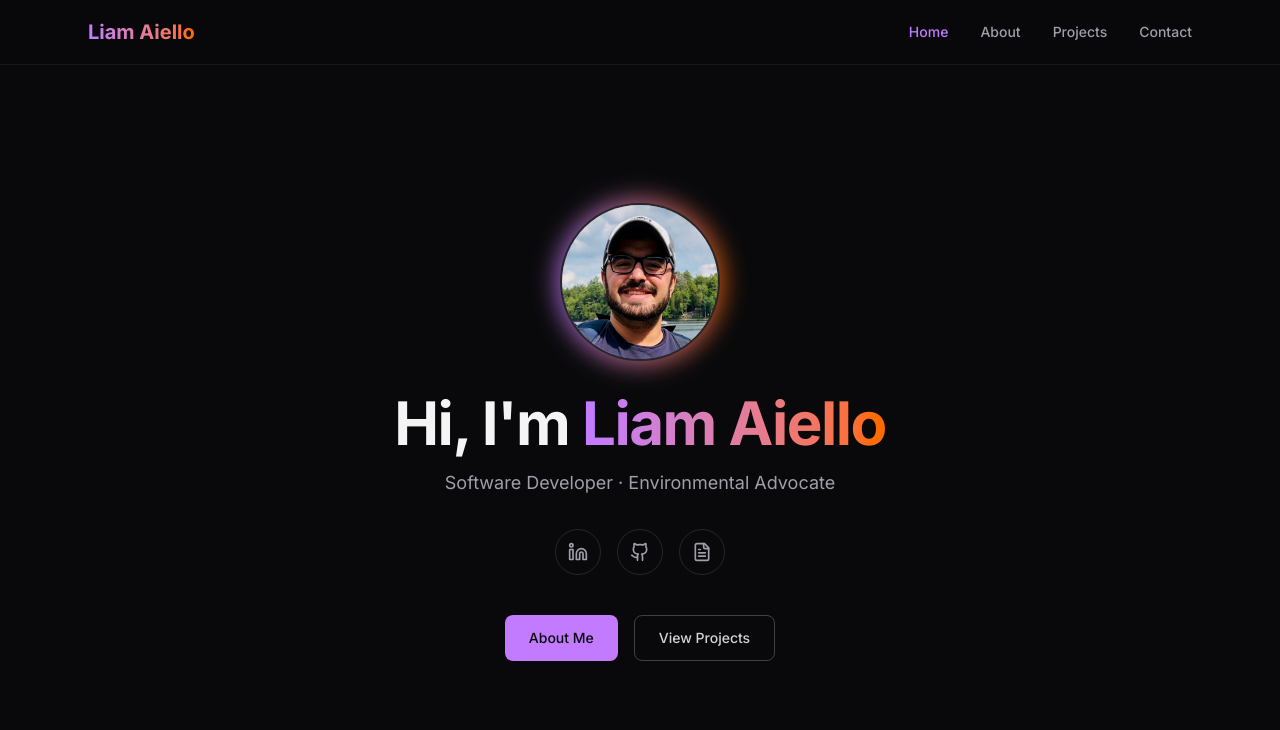
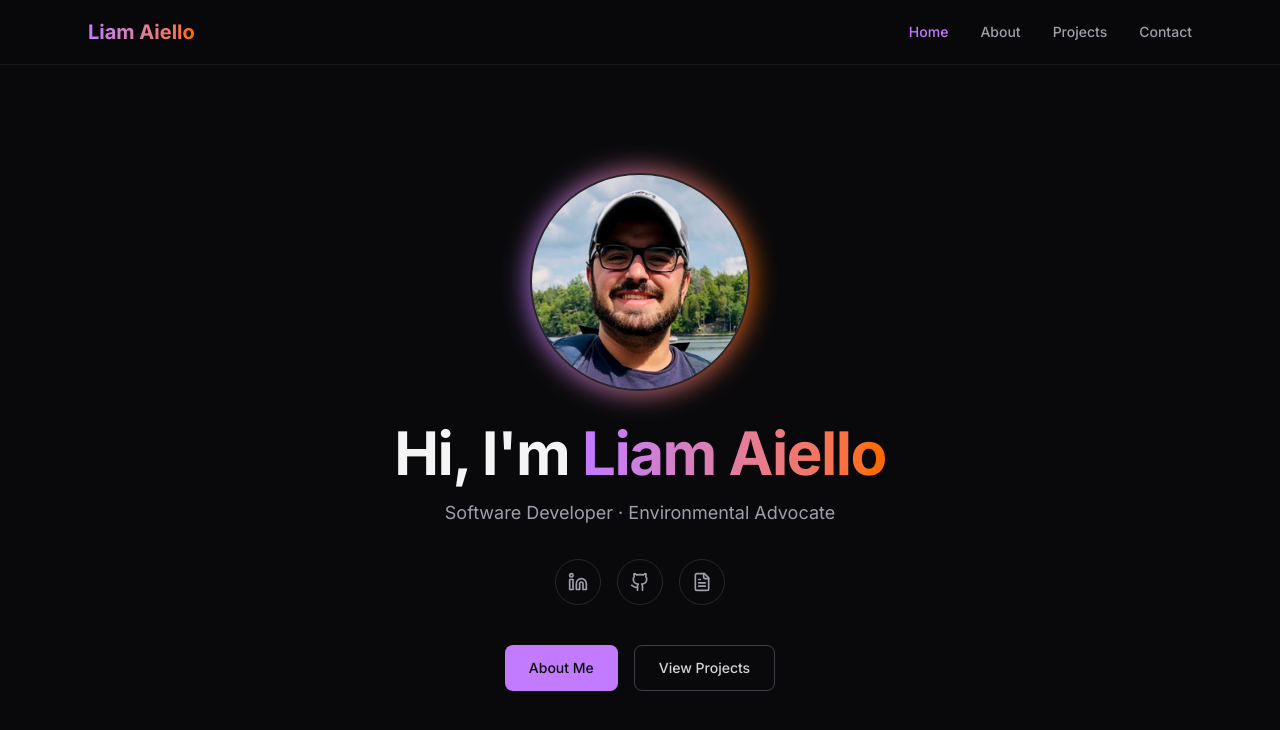
Before and after one commit to aiello99/personal_website, a Next.js app: page / in a window 1280 px wide. Shown: the top 730 px of the page. Built offline with nearby package versions, Linux system fonts and the light colour scheme.

Commit message:
UPDATE: Make my picture bigger

```diff
--- a/app/page.jsx
+++ b/app/page.jsx
@@ -30,8 +30,8 @@ export default function Home() {
           <Image
             src="/mewithfish_cut.png"
             alt="Liam Aiello"
-            width={160}
-            height={160}
+            width={220}
+            height={220}
             className="relative rounded-full border-2 border-zinc-800 object-cover"
             priority
           />
```
